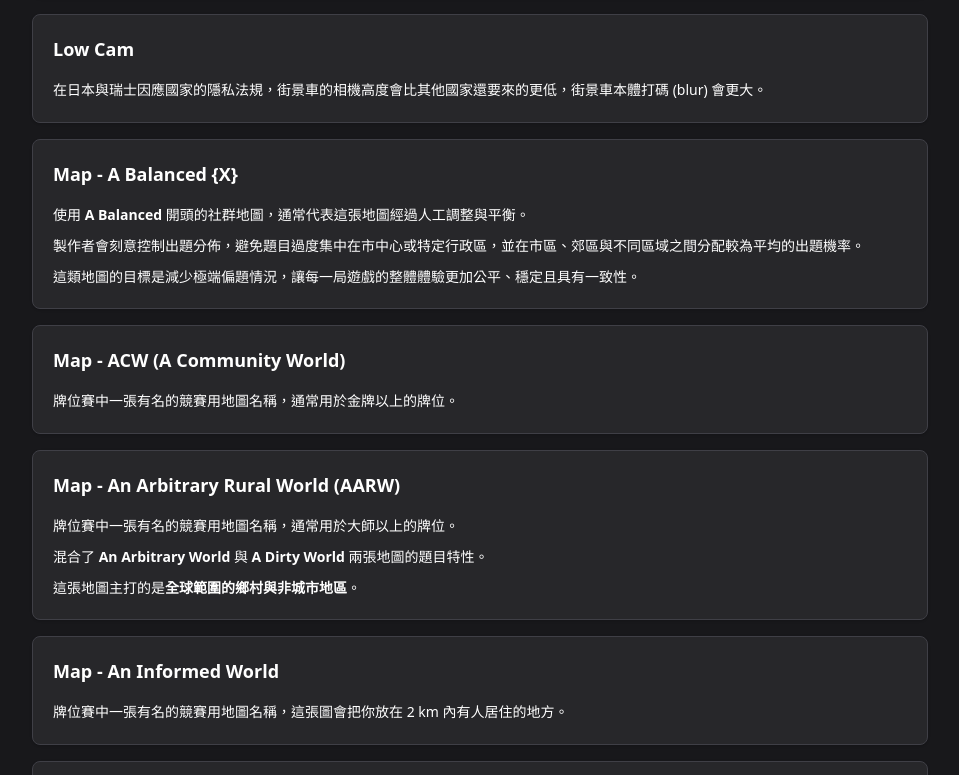
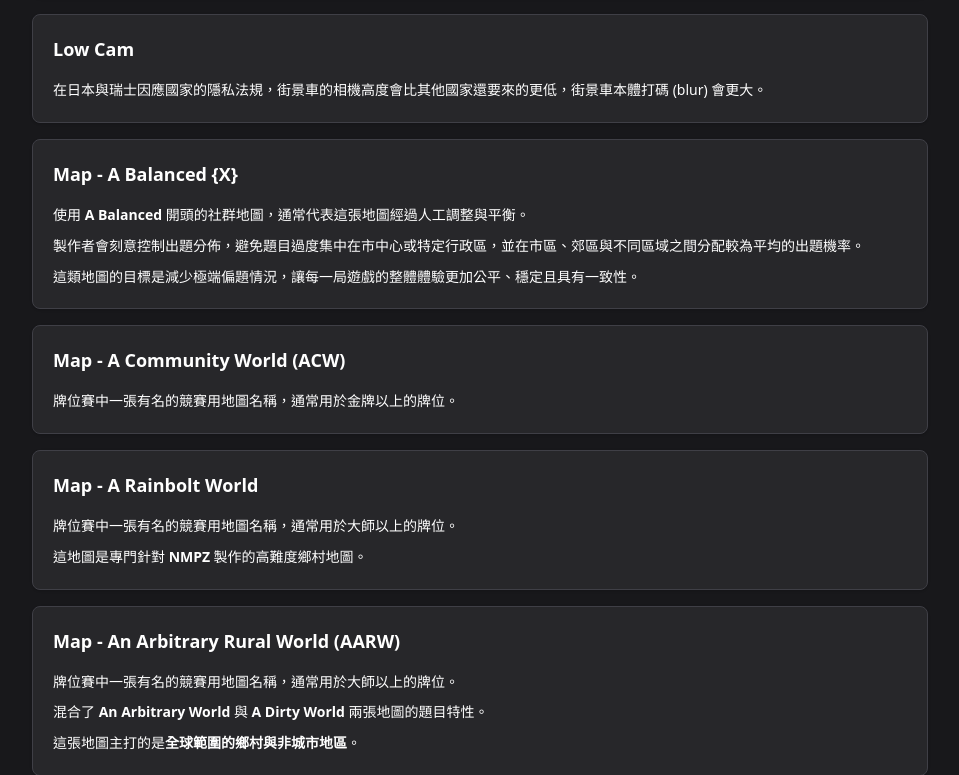
Before and after one commit to WasabiPingKak/GeoPingKak, a Next.js app in the folder frontend/: page /glossary in a window 1280 px wide. Shown: the part 2025-2800 px from the top of the page, without its empty margins (232-1191 px from the left). Built offline with nearby package versions, Linux system fonts and the light colour scheme.

Commit message:
Fix some trivial description

```diff
--- a/frontend/data/glossary.ts
+++ b/frontend/data/glossary.ts
@@ -31,7 +31,7 @@
  */
 export const glossaryEntries: GlossaryEntry[] = [
   {
-    title: "Map - ACW (A Community World)",
+    title: "Map - A Community World (ACW)",
     content:
       "牌位賽中一張有名的競賽用地圖名稱，通常用於金牌以上的牌位。\n\n",
     images: [],
@@ -49,7 +49,7 @@
     images: [],
   },
   {
-    title: "Map - An Official World",
+    title: "Map - An Official World (AOW)",
     content:
       "牌位賽中一張有名的競賽用地圖名稱，曾經使用於 2023 年的 GeoGuess 世界賽，現在通常用於金牌以上的牌位。\n\n",
     images: [],
@@ -68,6 +68,12 @@
       "牌位賽中一張有名的競賽用地圖名稱，通常用於大師以上的牌位。\n\n" +
       "混合了 **An Arbitrary World** 與 **A Dirty World** 兩張地圖的題目特性。\n\n" +
       "這張地圖主打的是**全球範圍的鄉村與非城市地區**。\n\n",
+  },
+  {
+    title: "Map - A Rainbolt World ",
+    content:
+      "牌位賽中一張有名的競賽用地圖名稱，通常用於大師以上的牌位。\n\n" +
+      "這地圖是專門針對 **NMPZ** 製作的高難度鄉村地圖。\n\n",
   },
   {
     title: "Moving / Move / MV",
```
